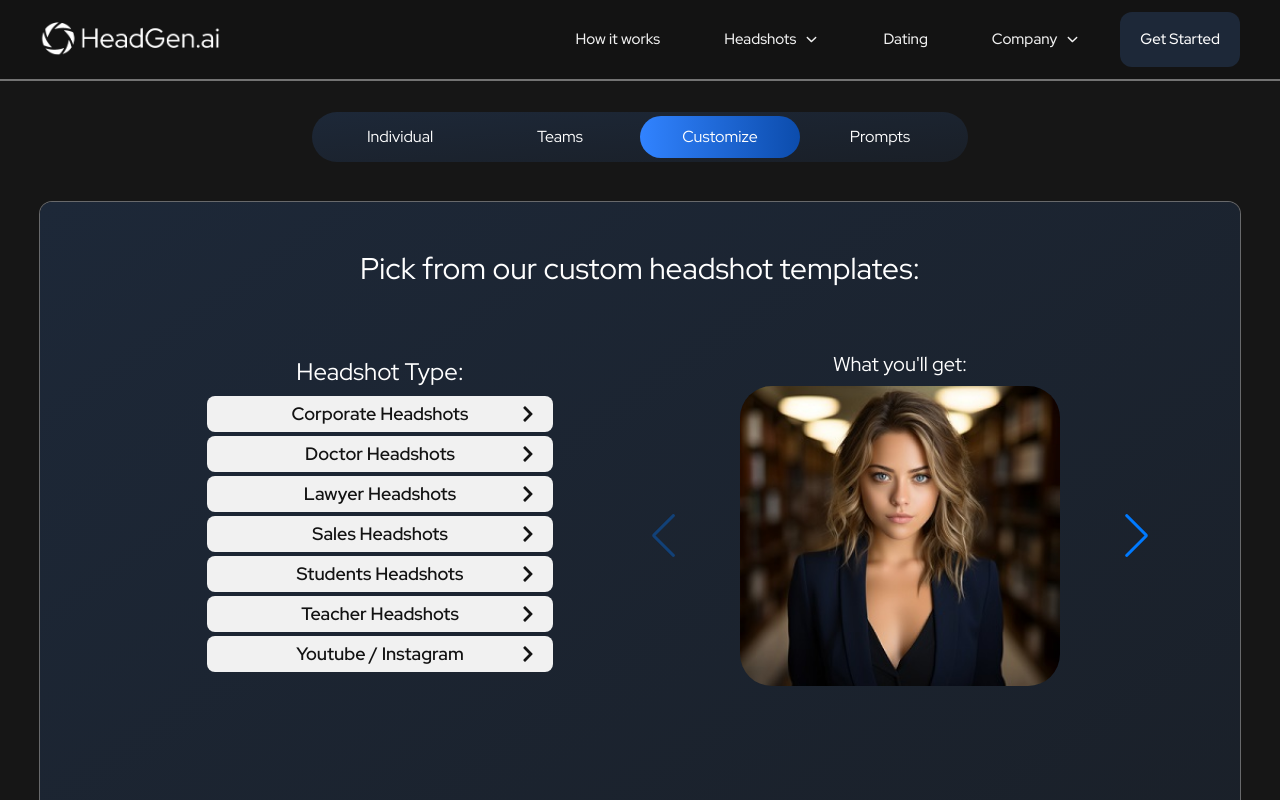
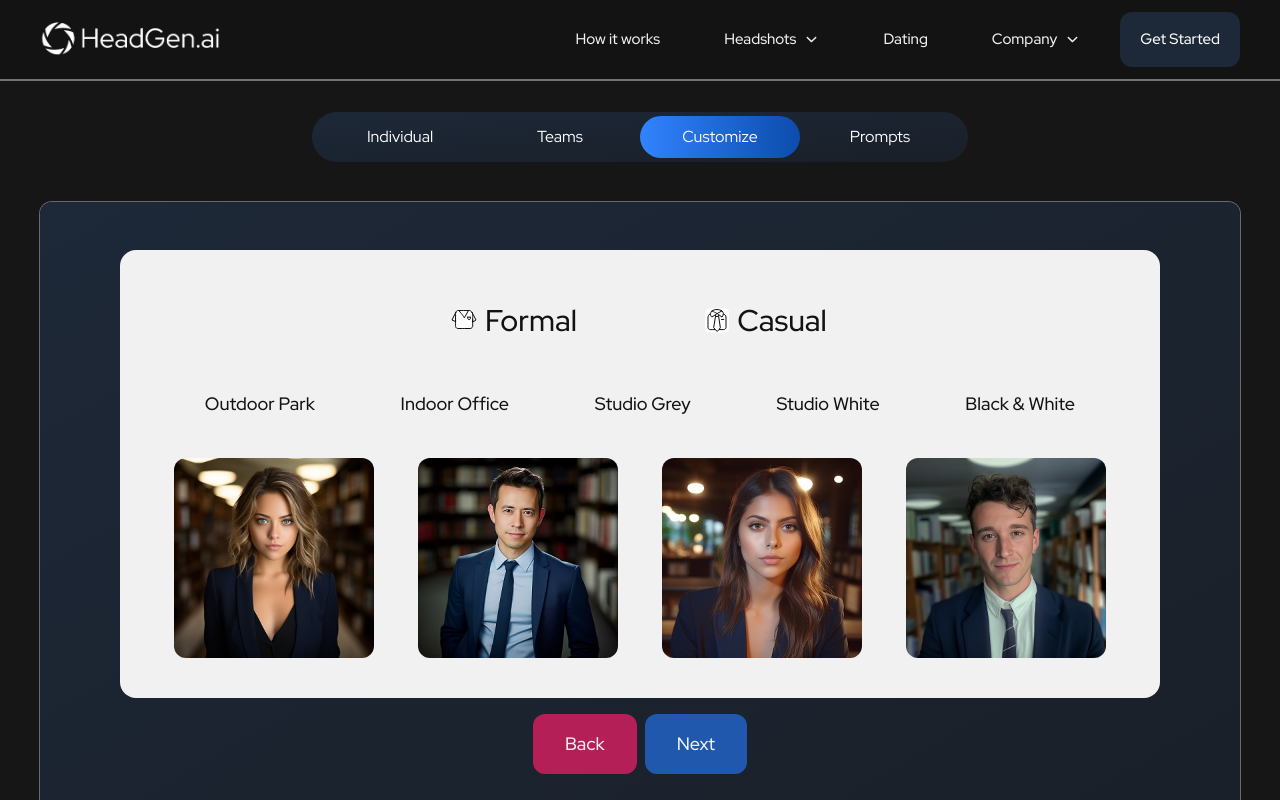
Before and after one commit to pearlorganisation/headgen_mern, a React (Vite) app in the folder Frontend/: page /upload/Corporate%20Headhots in a window 1280 px wide. Both pictures are taken after a click on the element "Customize". Shown: the top 800 px of the page. Built offline with nearby package versions, Linux system fonts and the light colour scheme.

Commit message:
Worked on customize section

```diff
--- a/Frontend/src/components/Customize/Customize.jsx
+++ b/Frontend/src/components/Customize/Customize.jsx
@@ -1,10 +1,9 @@
-import React, { useEffect, useRef, useState } from 'react'
+import React, { useState } from 'react'
 import AppSvgs from '../../components/AppSvgs/AppSvgs'
 import OrderDetails from '../OrderDetails/OrderDetails'
 import PriceCards from '../PriceCards/PriceCards'
 import CustomizeTabs from './CustomizeTabs'
-import { useStateManager } from 'react-select'
-import IndividualForm from '../IndividualForm/IndividualForm'
+import { IoManSharp, IoWoman } from "react-icons/io5";
 
 const Customize = () => {
     const temp = [
@@ -122,11 +121,8 @@ const Customize = () => {
 
     const [subSectionData, setSubSectionData] = useState(temp[0]?.subSection || [])
     const [subSectionImages, setSubSectionImages] = useState(temp[0]?.subSection[0]?.images || [])
-    const [userData, setUserData] = useState({ email: "" });
-    const [errors, setErrors] = useState({});
-    const [currentIndex, setCurrentIndex] = useState(0);
-    const tabContentRef = useRef(null);
-    const fieldsRef = useRef();
+    const [currentIndex, setCurrentIndex] = useState(1)
+    const totalPage = 5;
 
     const priceCardData = [
         {
@@ -148,142 +144,202 @@ const Customize = () => {
 
     ];
 
-    const indivdualData = [
+    const [userData, setUserData] = useState({})
+    const [email, setEmail] = useState(userData?.email);
+    const [gender, setGender] = useState(userData?.gender);
+    const genderSelections = [
         {
-            idx: 0,
-            ele: (
+            name: "Male",
+            svg: (
                 <>
-                    <IndividualForm
-                        userData={userData}
-                        setUserData={setUserData}
-                        errors={errors}
-                    />
+                    <IoManSharp size={22} />
                 </>
             ),
         },
-
         {
-            idx: 1,
-            ele: (
+            name: "Female",
+            svg: (
                 <>
-                    <CustomizeTabs />
-                </>
-            ),
-        },
-
-        {
-            idx: 2,
-            ele: (
-                <>
-                    <div>
-                        <PriceCards
-                            data={priceCardData}
-                            userData={userData}
-                            setUserData={setUserData}
-                        />
-                    </div>
-                </>
-            ),
-        },
-
-
-        {
-            idx: 3,
-            ele: (
-                <>
-                    <div>
-                        Order Details
-                        {/* <OrderDetails
-                            userData={userData}
-                            files={files}
-                        /> */}
-                    </div>
+                    <IoWoman size={22} />
                 </>
             ),
         },
     ];
 
-    let maxIndex = 4 - 1;
 
-    const updateIndex = (val) => {
-        let newIndex = Math.max(currentIndex + val, 0);
-
-        if (newIndex > 0 && val > 0) {
-            const emailRegex = /^[^\s@]+@[^\s@]+\.[^\s@]+$/;
-            if (emailRegex.test(userData?.email) && userData?.email?.length > 0) {
-                setErrors({});
-                if (maxIndex === currentIndex && val > 0) {
-                    return;
-                }
-                setCurrentIndex(newIndex);
-            } else {
-                setErrors({ email: "Incorrect/Missing email" });
-                return;
-            }
-        } else {
-            if (maxIndex === currentIndex && val > 0) {
-                return;
-            }
-            window.scrollTo({ top: 0, left: 0, behavior: "smooth" });
-            setCurrentIndex(newIndex);
-        }
-    };
-
-    useEffect(() => {
-        localStorage.setItem("userData", JSON.stringify(userData));
-    }, [userData]);
-
-
-    useEffect(() => {
-        if (localStorage.getItem("userData")) {
-            localStorage.clear()
-        }
-    }, [])
 
 
     return (
         <>
+            {
+                currentIndex === 1 && <div className="text-[#121212] text-3xl h-fit space-y-8 bg-[#f1f1f1] p-10 rounded-2xl">
+                    <div className='w-full flex justify-center flex-wrap gap-3'>
+                        {
+                            temp?.map(item => {
+                                return <div className=' w-1/4'>
+                                    <input
+
+                                        name='sectionName'
+                                        className="peer hidden" type="radio" value={item?.section} id={`${item?.section}`} />
+                                    <label onClick={() => {
+                                        setSubSectionData(item?.subSection)
+                                    }}
+                                        className='px-6 py-2  flex justify-center items-center gap-2 hover:shadow-[0_3px#0000FF] hover:text-blue-700 font-medium cursor-pointer border-4 border-transparent peer-checked:shadow-[0_3px#0000FF] ring-indigo-500/80 transition duration-300' htmlFor={item?.section}>
+                                        <span>
+                                            {item?.icon}
+                                        </span>
+                                        {item?.section} </label>
+                                    {/* <button onClick={() => {
+                                       setSubSectionData(item?.subSection)
+                                   }} className='flex flex-col w-full justify-center items-center  hover:shadow-[0_3px#0000FF] hover:text-blue-700 px-6 py-3  cursor-pointer border-4 border-transparent peer-checked:border-white peer-checked:ring-4 ring-indigo-500/80 transition-all'>
+                                       <span>
+                                           {item?.icon}
+                                       </span>
+                                       <span>
+                                           {item?.section}
+                                       </span>
+                                   </button> */}
+                                </div>
+
+                                {/* <div className="relative ">
+                                   <input
+
+                                       name='subSectionTitle'
+                                       className="peer hidden" type="radio" value={item?.title} id={`${item?.title}`} />
+                                   <label onClick={() => {
+                                       setSubSectionImages(item?.images)
+                                   }}
+                                       className='px-6 py-2 hover:shadow-[0_3px#0000FF] hover:text-blue-700 font-medium cursor-pointer border-4 border-transparent peer-checked:shadow-[0_3px#0000FF] ring-indigo-500/80 transition duration-300' htmlFor={item?.title}>{item?.title} </label>
 
 
+                               </div> */}
 
+
+                            })
+                        }
+                    </div>
+                    <section className='flex justify-around items-center flex-wrap p-2 text-lg gap-3'>
+                        {
+                            subSectionData?.map(item => {
+
+                                return <div className="relative ">
+                                    <input
+
+                                        name='subSectionTitle'
+                                        className="peer hidden" type="radio" value={item?.title} id={`${item?.title}`} />
+                                    <label onClick={() => {
+                                        setSubSectionImages(item?.images)
+                                    }}
+                                        className='px-6 py-2 hover:shadow-[0_3px#0000FF] hover:text-blue-700 font-medium cursor-pointer border-4 border-transparent peer-checked:shadow-[0_3px#0000FF] ring-indigo-500/80 transition duration-300' htmlFor={item?.title}>{item?.title} </label>
+
+
+                                </div>
+
+
+                            })
+                        }
+                    </section>
+                    <section className='flex justify-around gap-4 items-center flex-wrap'>
+                        {
+                            subSectionImages?.map(item => {
+                                return <img src={item?.path} className='w-[200px] h-[200px] cursor-pointer hover:shadow-[0_0_0_1px#ffffff] rounded-xl transition duration-300' />
+                            })
+                        }
+                    </section>
+                    {/* <div><img src="/slider1/1.jpg" className='w-[200px] h-[200px] hover:shadow-[0_0_0_1px#ffffff] rounded-xl transition duration-300' /></div> */}
+                </div>
+            }
+
+
+            {
+                currentIndex === 2 && <div className="flex w-full">
+                    <div className="flex flex-col items-center gap-4 w-1/2 relative">
+                        <label htmlFor="email" className="text-center text-2xl text-white ">
+                            Enter your Email:
+                        </label>
+
+                        <input
+                            onChange={(e) => setEmail(e.target.value)}
+                            value={email}
+                            type="text"
+                            placeholder="Enter your email"
+                            className="w-2/3 text-center bg-[#f1f1f1]  text-[#131313] text-[18px] px-2 rounded-lg  shadow-[0_0_0_1px_#5d5b68] focus:shadow-[0_0_0_1px_#1d2838]"
+                        />
+
+                        <div className="text-[#ff1717] text-[16px] leading-3">
+                            {/* {errors?.email && errors?.email} */}
+                        </div>
+                    </div>
+
+                    <div className="flex flex-col gap-4 w-1/2">
+                        <label htmlFor="gender" className="text-center text-2xl text-white">
+                            What's your gender?
+                        </label>
+                        <div className="flex gap-2 justify-center">
+                            {genderSelections &&
+                                genderSelections?.map((item, idx) => (
                                     <div
-                className="flex flex-col justify-between h-full gap-8"
-                ref={tabContentRef}
+                                        onClick={() => {
+                                            setGender(item?.name);
+                                        }}
+                                        key={`gender${idx}`}
+                                        className={`bg-[#f1f1f1]  text-[#131313] ${userData?.gender === item?.name
+                                            ? "!bg-[#355cc9] text-[#f1f1f1]"
+                                            : "bg-[#f1f1f1]"
+                                            } hover:bg-[#355cc9] hover:text-[#f1f1f1] rounded-lg w-1/3 transition duration-500 text-[18px] font-semibold cursor-pointer flex justify-center gap-2`}
                                     >
-                {indivdualData &&
-                    indivdualData?.map((item, idx) => {
-                        if (item?.idx === currentIndex) {
-                            return (
-                                <div
-                                    className="h-[90%] w-full"
-                                    key={`individualData${idx}`}
-                                >
-                                    {item?.ele}
+                                        <span className="flex flex-col justify-center">
+                                            {item?.svg}
+                                        </span>
+                                        <span>{item?.name}</span>
                                     </div>
-                            );
+                                ))}
+                        </div>
+                        <div className="text-[#ff1717] text-[16px] leading-3">
+                            {/* {errors?.gender && errors?.gender} */}
+                        </div>
+                    </div>
+                </div>
             }
-                    })}
 
-                <div className="flex justify-center gap-2">
-                    {currentIndex > 0 && (
+            {
+                currentIndex == 3 && <div>Image Upload</div>
+            }
+
+            {
+                currentIndex == 4 && <PriceCards
+                    data={priceCardData}
+                    userData={{}}
+                    setUserData={() => { }}
+                />
+            }
+            {
+                currentIndex == 5 && <div>Order Details</div>
+            }
+            <div className="flex justify-center gap-2 pt-4">
+
                 <button
                     className={`hover:squeezyBtn px-8 py-3 bg-[#b41f58] hover:bg-[#b41f58a8] hover:shadow-[0_0_0_1px_#babcbf80]  rounded-xl text-[#f1f1f1] text-[18px] font-medium transition duration-[0.4s]`}
-                            onClick={() => updateIndex(-1)}
+                    onClick={() => {
+                        setCurrentIndex(prev => {
+                            return prev > 1 ? prev - 1 : prev
+                        })
+                    }}
                 >
                     Back
                 </button>
-                    )}
+
                 <button
                     className={`hover:squeezyBtn px-8 py-3 bg-[#1f58ad] hover:bg-[#1f58ad94] hover:shadow-[0_0_0_1px_#babcbf80]  rounded-xl text-[#f1f1f1] text-[18px] font-medium transition duration-[0.4s]`}
                     onClick={() => {
-                            updateIndex(1);
+                        setCurrentIndex(prev => {
+                            return prev < totalPage ? prev + 1 : prev
+                        })
                     }}
                 >
                     Next
                 </button>
             </div>
-            </div>
-
         </>
 
 
```
Lines whose indentation alone changed are shown as unchanged.
